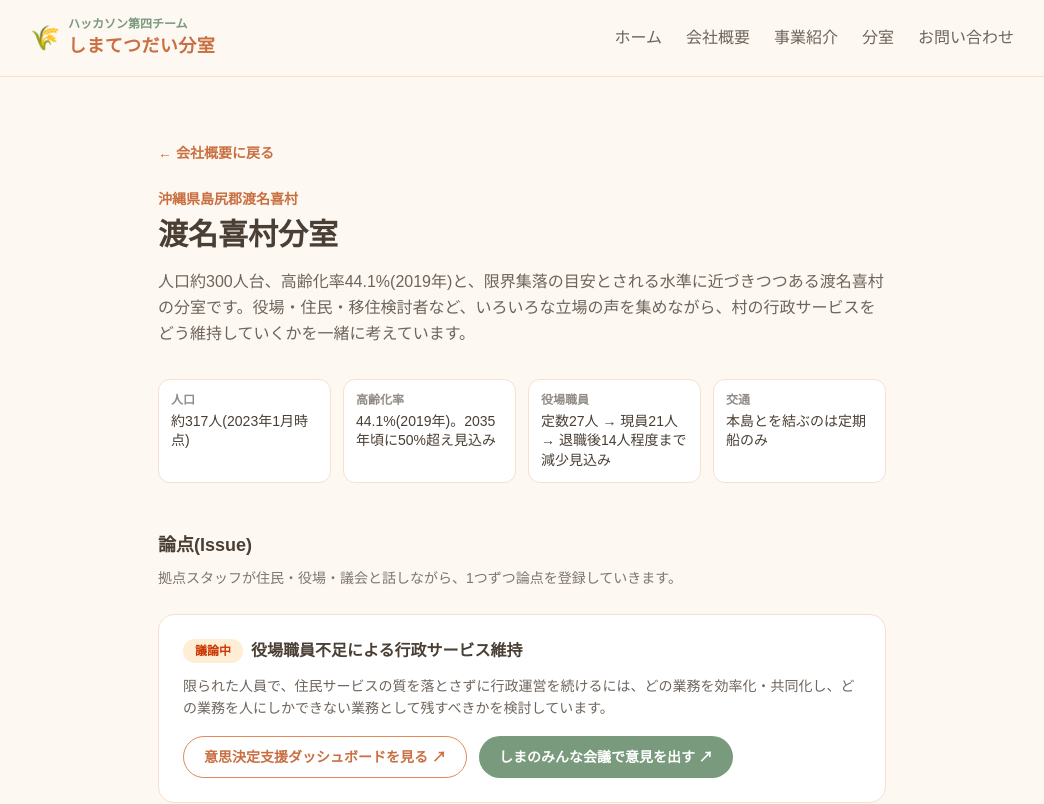
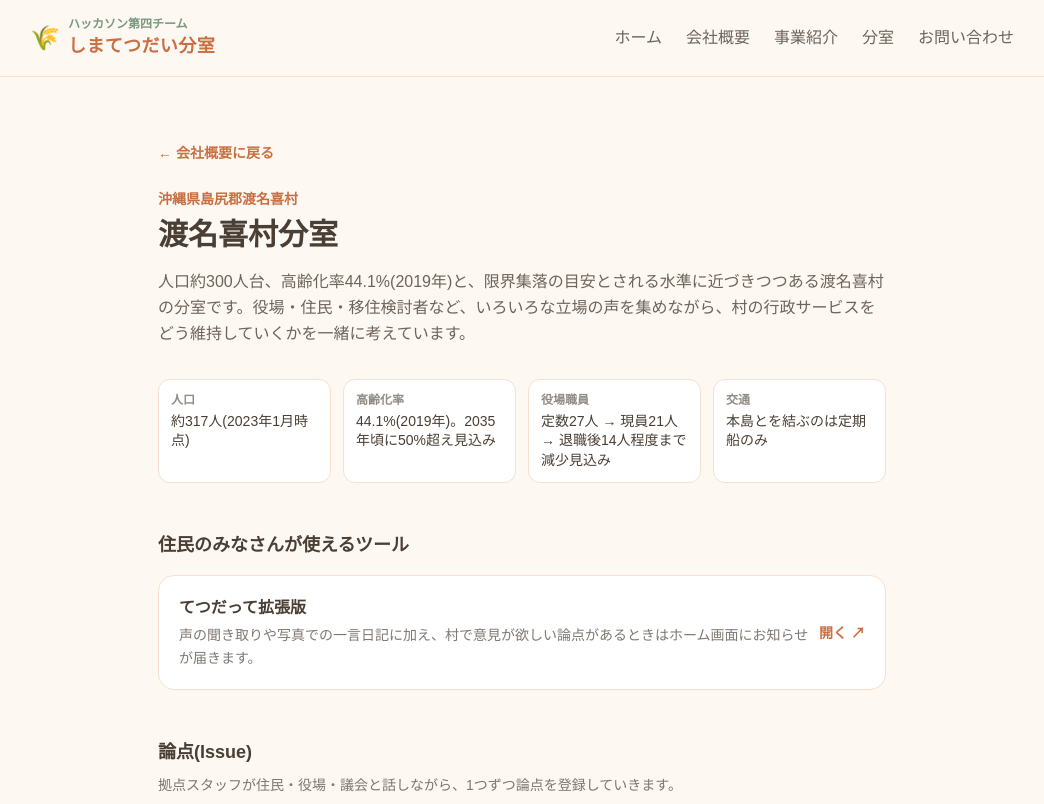
Before and after one commit to kim04190659/shimatetsudai, a Next.js app: page /branches/tonaki in a window 1280 px wide. Shown: the top 804 px of the page, without its empty margins (118-1162 px from the left). Built offline with nearby package versions, Linux system fonts and the light colour scheme.

Commit message:
feat: 渡名喜村分室ページにてつだって拡張版への導線を追加

```diff
--- a/src/app/branches/[slug]/page.tsx
+++ b/src/app/branches/[slug]/page.tsx
@@ -50,6 +50,29 @@ export default async function BranchDetailPage(props: PageProps<"/branches/[slug
           </div>
         ))}
       </div>
+
+      {branch.tools.length > 0 && (
+        <div className="mt-12">
+          <h2 className="text-lg font-bold text-foreground">住民のみなさんが使えるツール</h2>
+          <div className="mt-4 space-y-3">
+            {branch.tools.map((tool) => (
+              <a
+                key={tool.name}
+                href={tool.url}
+                target="_blank"
+                rel="noopener noreferrer"
+                className="flex flex-col gap-1 rounded-2xl border border-brand-soft bg-card p-5 transition hover:bg-brand-soft/30 sm:flex-row sm:items-center sm:justify-between"
+              >
+                <div>
+                  <h3 className="text-base font-bold text-foreground">{tool.name}</h3>
+                  <p className="mt-1 text-sm leading-relaxed text-foreground/70">{tool.description}</p>
+                </div>
+                <span className="shrink-0 text-sm font-semibold text-brand-dark">開く ↗</span>
+              </a>
+            ))}
+          </div>
+        </div>
+      )}
 
       <div className="mt-12">
         <h2 className="text-lg font-bold text-foreground">論点(Issue)</h2>
--- a/src/lib/branches.ts
+++ b/src/lib/branches.ts
@@ -17,12 +17,20 @@ export type BranchIssue = {
 
 export type BranchStat = { label: string; value: string };
 
+/** この分室の住民が日常的に使える入口ツール(てつだって拡張版など) */
+export type BranchTool = {
+  name: string;
+  description: string;
+  url: string;
+};
+
 export type Branch = {
   slug: string;
   name: string;
   tagline: string;
   description: string;
   stats: BranchStat[];
+  tools: BranchTool[];
   issues: BranchIssue[];
 };
 
@@ -38,6 +46,14 @@ export const branches: Branch[] = [
       { label: "高齢化率", value: "44.1%(2019年)。2035年頃に50%超え見込み" },
       { label: "役場職員", value: "定数27人 → 現員21人 → 退職後14人程度まで減少見込み" },
       { label: "交通", value: "本島とを結ぶのは定期船のみ" },
+    ],
+    tools: [
+      {
+        name: "てつだって拡張版",
+        description:
+          "声の聞き取りや写真での一言日記に加え、村で意見が欲しい論点があるときはホーム画面にお知らせが届きます。",
+        url: "https://shimatetsudai-tetsudatte.vercel.app",
+      },
     ],
     issues: [
       {
```
